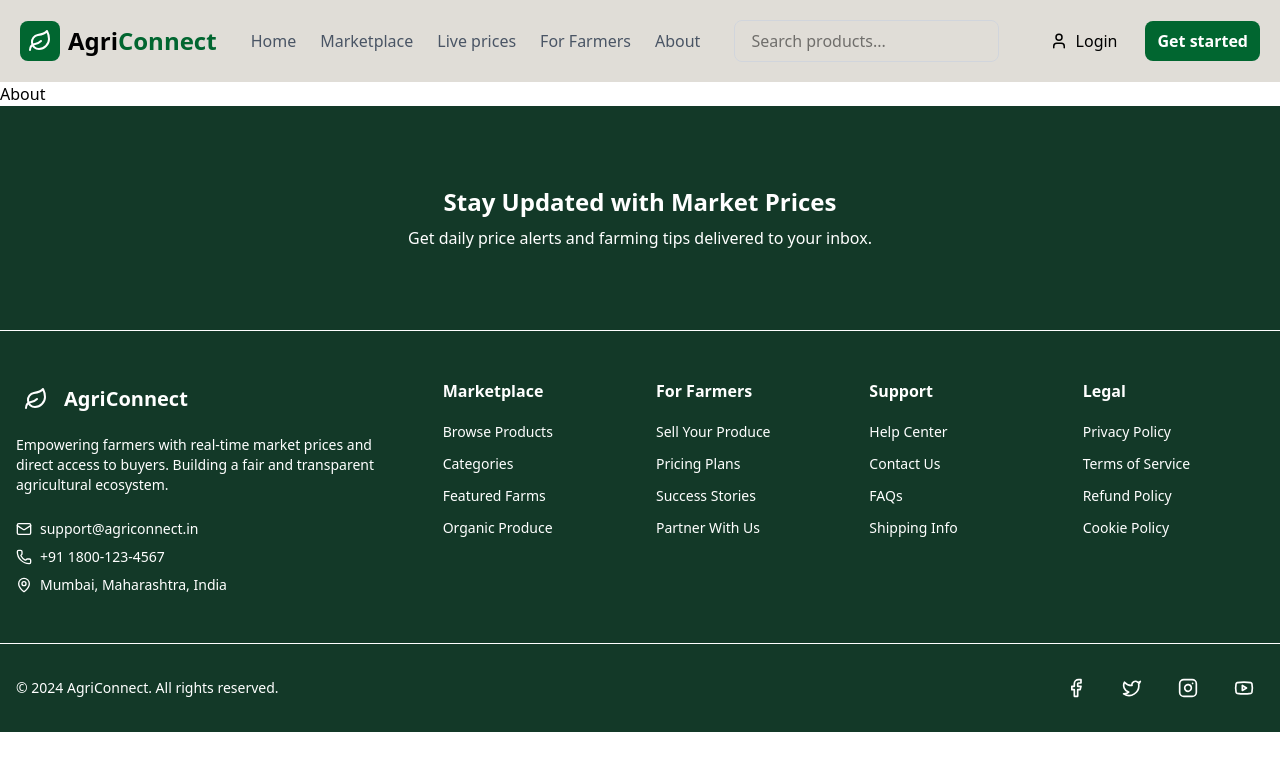
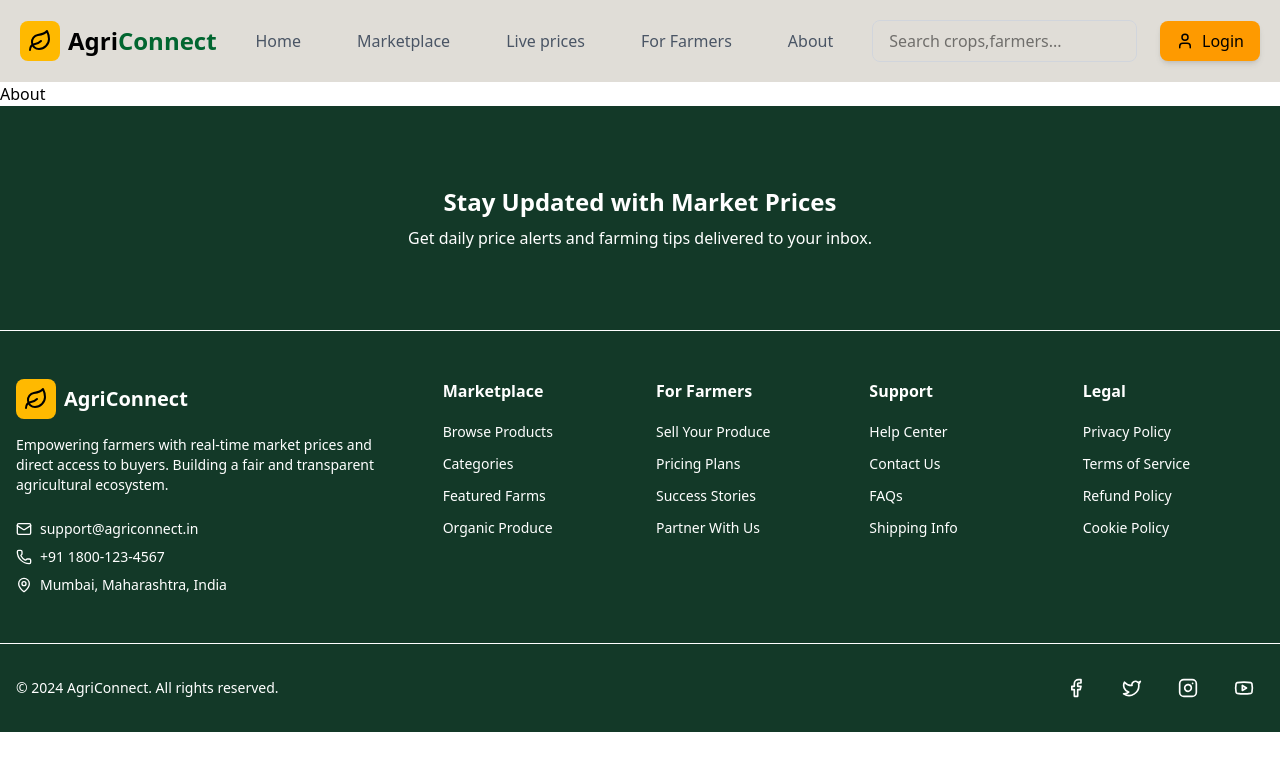
Before and after one commit to premilabhusawale/agri, a React (Vite) app: page /About in a window 1280 px wide. Shown: the top 770 px of the page. Built offline with nearby package versions, Linux system fonts and the light colour scheme.

Commit message:
justchangeheaderlitbit

```diff
--- a/src/Componants/Footer.jsx
+++ b/src/Componants/Footer.jsx
@@ -37,7 +37,9 @@ const Footer = () => {
           <div className="lg:col-span-2">
             <div className="flex items-center gap-2 mb-4">
               <div className="w-10 h-10 rounded-xl bg-gradient-harvest flex items-center justify-center">
-                <Leaf className="w-6 h-6 text-forest-dark" />
+                <span className="bg-amber-400 p-2 rounded-lg">
+                           <Leaf className="text-black" size={24} />
+                         </span>
               </div>
               <span className="text-xl font-bold">AgriConnect</span>
             </div>
--- a/src/Componants/Header.jsx
+++ b/src/Componants/Header.jsx
@@ -13,8 +13,8 @@ const Header = () => {
 
         {/* LEFT: Logo */}
         <div className="text-2xl flex items-center gap-2">
-          <span className="bg-green-800 p-2 rounded-lg">
-            <Leaf className="text-white" size={24} />
+          <span className="bg-amber-400 p-2 rounded-lg">
+            <Leaf className="text-black" size={24} />
           </span>
           <span>
             <span className="text-black font-bold">Agri</span>
@@ -24,11 +24,11 @@ const Header = () => {
 
         {/* CENTER: Links */}
         <nav className="flex gap-6 text-gray-600 font-medium">
-          <Link to="/" className="hover:text-green-800">Home</Link>
-          <Link to="/MarketPlace" className="hover:text-green-800 ">Marketplace</Link>
-          <Link to="/LivePrices" className="hover:text-green-800">Live prices</Link>
-          <Link to="/ForFarmers" className="hover:text-green-800">For Farmers</Link>
-          <Link to="/About" className="hover:text-green-800">About</Link>
+          <Link to="/" className="hover:text-green-800 hover:bg-gray-200 px-4 py-2 rounded-3xl">Home</Link>
+          <Link to="/MarketPlace" className="hover:text-green-800 hover:bg-gray-200 px-4 py-2 rounded-3xl ">Marketplace</Link>
+          <Link to="/LivePrices" className="hover:text-green-800 hover:bg-gray-200 px-4 py-2 rounded-3xl">Live prices</Link>
+          <Link to="/ForFarmers" className="hover:text-green-800 hover:bg-gray-200 px-4 py-2 rounded-3xl">For Farmers</Link>
+          <Link to="/About" className="hover:text-green-800 hover:bg-gray-200 px-4 py-2 rounded-3xl">About</Link>
 
         </nav>
 
@@ -36,7 +36,7 @@ const Header = () => {
         <div className="relative">
           <input
             type="text"
-            placeholder="Search products..."
+            placeholder="Search crops,farmers..."
             value={search}
             onChange={(e) => setSearch(e.target.value)}
             className="pl-4 pr-4 py-2 rounded-lg border border-gray-300 focus:outline-none focus:ring-2 focus:ring-green-700"
@@ -46,44 +46,29 @@ const Header = () => {
         {/* RIGHT BUTTONS */}
         <div className="flex gap-3">
           <button
-            onClick={() => setShowPopup(true)}
-            className="hover:bg-gray-200 px-4 py-2 rounded-md flex items-center gap-2 text-black font-medium"
-          >
-            <User size={18} />
-            Login
-          </button>
+  onClick={() => setShowPopup(true)}
+  className="
+    bg-amber-500 px-4 py-2 rounded-lg
+    flex items-center gap-2
+    text-black font-medium
 
-          <button className="bg-green-800 text-white px-3 py-2 font-semibold rounded-lg hover:-translate-y-0.5 transition">
-            Get started
-          </button>
+    transition-all duration-200 ease-out
+    shadow-md
+    hover:-translate-y-1
+    hover:shadow-xl
+    active:translate-y-0
+    active:shadow-md"  >
+  <User size={18} />
+  Login
+</button>
+
         </div>
       </header>
 
-      {/* POPUP */}
-      {showPopup && (
-        <div className="fixed inset-0 bg-black/40 flex items-center justify-center z-50">
-          <div className="bg-white p-6 rounded-xl w-80 text-center">
-            <h2 className="text-xl font-bold mb-4">Who are you?</h2>
 
-            <div className="flex flex-col gap-3">
-              <button className="bg-green-800 text-white py-2 rounded-lg hover:bg-green-700">
-                Farmer
-              </button>
 
-              <button className="bg-gray-800 text-white py-2 rounded-lg hover:bg-gray-700">
-                Buyer
-              </button>
-            </div>
 
-            <button
-              onClick={() => setShowPopup(false)}
-              className="mt-4 text-sm text-gray-500 hover:underline"
-            >
-              Close
-            </button>
-          </div>
-        </div>
-      )}
+
     </>
   )
 }
```
